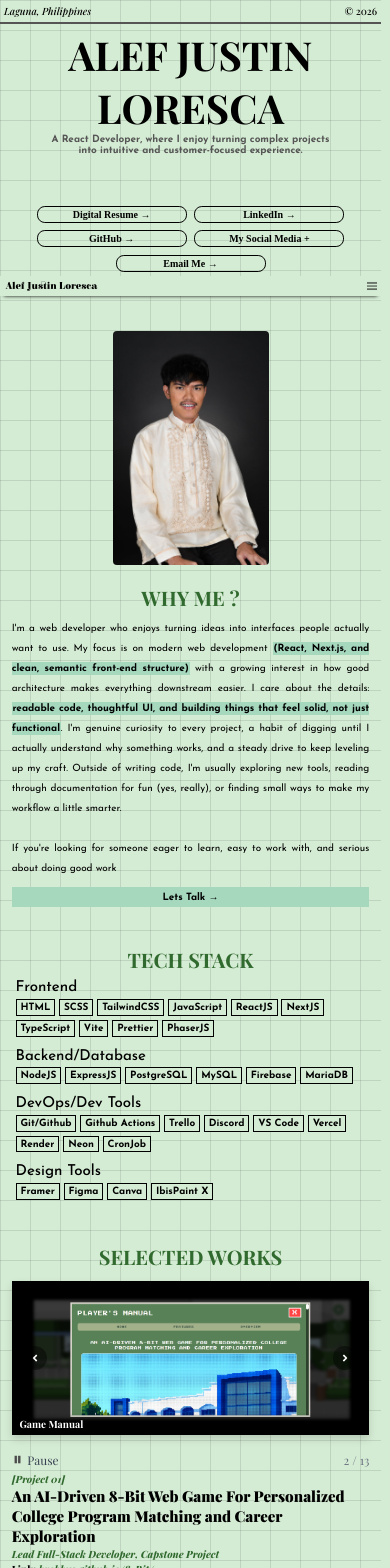
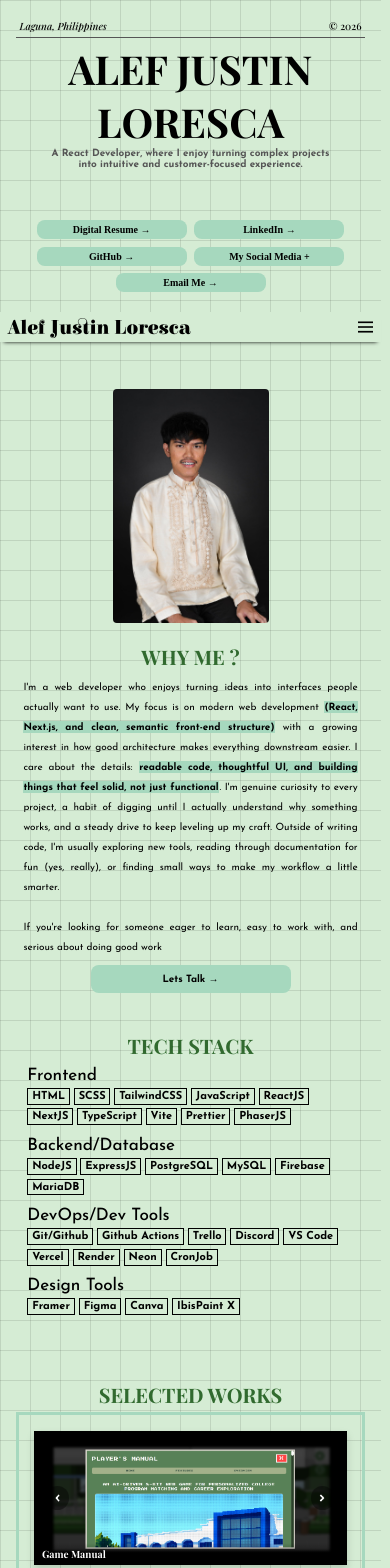
Before and after one commit to krobbus/Portfolio, a React (Vite) app: page / in a window 390 px wide. Shown: the top 1568 px of the page. Built offline with nearby package versions, Linux system fonts and the light colour scheme.

Commit message:
Adjust styles in media query

```diff
--- a/src/App.css
+++ b/src/App.css
@@ -30,7 +30,7 @@
     box-sizing: border-box;
     scroll-behavior: smooth;
     scrollbar-gutter: stable;
-    scroll-padding-top: 8vh;
+    scroll-padding-top: 6vh;
 
     ::selection {
         background-color: var(--secondary-color);
@@ -109,25 +109,24 @@ body{
                     display: flex;
                     align-items: center;
                     justify-content: center;
-                    padding: 0.5vw;
-                    border: 0.2vw solid #000;
+                    padding: 1vw;
+                    background-color: var(--tertiary-color);
                     border-radius: 2vw;
                     width: var(--pill-width);
                     text-align: center;
                     transition: ease-in-out 0.2s;
+                    cursor: pointer;
 
                     a{
                         color: #000;
                         font-weight: 800;
                         font-size: var(--small-desktop-font);
                         text-decoration: none;
+                        width: 100%;
                     }
 
                     &:hover{
-                        cursor: pointer;
-                        transform: scale(1.05);
-                        background-color: var(--secondary-dark-color);
-
+                        background-color: var(--main-dark-color);
                         a{ color: #fff; }
                     }
                 }
@@ -136,7 +135,10 @@ body{
 
         @media (max-width: 1000px) {
             header{
+                padding: 4vw;
+
                 #top-header{ font-size: calc(var(--small-desktop-font) - 5px); }
+                hr{ height: 1px; }
 
                 #main-header{
                     h1{ font-size: calc(var(--title-desktop-font) - 40px); }
@@ -195,34 +197,21 @@ body{
                     }
                 }
             }
-        }
-
-        @media (max-width: 1000px){
-            nav{
-                font-size: calc(var(--medium-small-desktop-font) - 10px);
-                span{ margin-left: 0.5vw; }
-                ul{ gap: 2vw; }
-            }
-        }
 
             .menu-toggle {
                 display: none;
                 flex-direction: column;
                 justify-content: center;
-            width: 2.5vw;
-            height: 2.5vw;
+                width: 4vw;
+                height: 4vw;
                 background: none;
                 border: none;
                 cursor: pointer;
                 padding: 0;
+                margin-right: 1vw;
                 z-index: 1001;
 
-            &.open {
-                position: fixed;
-                top: 2vw;
-                right: 2vw;
-                z-index: 1002;
-            }
+                &.hidden { visibility: hidden; }
             }
 
             .mobile-menu {
@@ -233,40 +222,47 @@ body{
                 width: 100%;
                 background-color: var(--main-color);
                 display: flex;
+                flex-direction: column;
                 justify-content: center;
                 align-items: center;
+                gap: 4vh;
                 transform: translateX(100%);
                 transition: transform 400ms ease;
                 z-index: 1000;
 
                 &.open { transform: translateX(0); }
 
+                .menu-toggle-inside{
+                    width: 4vw;
+                    cursor: pointer;
+                }
+
                 ul {
                     display: flex;
                     flex-direction: column;
                     align-items: center;
-                gap: 2vh;
+                    gap: 4vh;
 
                     li {
                         list-style-type: none;
 
-                    a {
+                        a{
                             text-decoration: none;
                             color: #000;
-                        font-size: var(--small-desktop-font);
+                            font-size: var(--header-desktop-font);
                             font-family: 'Elsie', serif;
-
-                        &:hover { transform: scale(1.05); }
+                        }
                     }
                 }
             }
         }
 
-        @media (max-width: 1000px) {
-            nav {
-                font-size: calc(var(--medium-small-desktop-font) - 10px);
+        @media (max-width: 1000px){
+            nav{
+                font-size: calc(var(--small-header-desktop-font) - 5px) !important;
                 > ul { display: none; }
                 .menu-toggle { display: flex; }
+                .mobile-menu{ ul{ gap: 2vh; }}
             }
         }
 
@@ -306,6 +302,11 @@ body{
                 margin: 0 2vw;
 
                 #profile-section{
+                    display: flex;
+                    flex-direction: column;
+                    justify-content: center;
+                    align-items: center;
+
                     h3{
                         color: var(--main-dark-color);
                         font-family: 'Playfair Display', serif;
@@ -403,6 +404,7 @@ body{
                 justify-content: center;
                 align-items: center;
                 gap: 5vw;
+                padding: 4vw;
 
                 #about-img-wrapper{
                     position: relative;
@@ -422,15 +424,20 @@ body{
                             line-height: calc(var(--line-height) - 10px);
                         }
 
-                        button{ font-size: calc(var(--medium-small-desktop-font) - 10px); }
+                        button{
+                            padding: 2vw;
+                            border-radius: 2vw;
+                            width: var(--pill-width);
+                            font-size: calc(var(--medium-small-desktop-font) - 10px);
+                        }
                     }
 
                     #stack-section{
                         h3{ font-size: calc(var(--large-header-desktop-font) - 10px); }
 
                         .list-container{
-                            p{ font-size: calc(var(--small-header-desktop-font) - 10px); }
-                            .pill-container{ span{ font-size: calc(var(--small-desktop-font) - 5px); }}
+                            p{ font-size: calc(var(--small-header-desktop-font) - 8px); }
+                            .pill-container{ span{ font-size: calc(var(--small-desktop-font) - 4px); }}
                         }
                     }
                 }
@@ -478,7 +485,7 @@ body{
                         display: flex;
                         flex-direction: column;
                         gap: 0.2vw;
-                        margin-bottom: 2vw;
+                        margin: 2vw 0;
 
                         .project-num, .project-category{
                             color: var(--main-dark-color);
@@ -525,6 +532,7 @@ body{
 
         @media (max-width: 1000px){
             #projects-section{
+                padding: 4vw;
                 h3{ font-size: calc(var(--large-header-desktop-font) - 10px); }
 
                 #project-list{
@@ -533,6 +541,9 @@ body{
                     gap: 5vw;
 
                     .project-cards{
+                        border: 1vw solid var(--tertiary-color);
+                        padding: 4vw;
+
                         .project-id{
                             .project-num, .project-category{ font-size: calc(var(--small-desktop-font) - 5px); }
                             h4{ font-size: calc(var(--small-header-desktop-font) - 10px); }
@@ -577,19 +588,20 @@ body{
             padding: 1vw;
             margin-top: 5vw;
 
+            #email-container {
+                border: 1vw solid var(--tertiary-color);
+                background-color: var(--main-color);
+                padding: 5vw;
+                height: 100%;
+                width: 100%;
+
                 h3{
                     color: var(--main-dark-color);
                     font-family: 'Playfair Display', serif;
                     font-size: var(--large-header-desktop-font);
                     text-align: center;
+                    margin-bottom: 2vh;
                 }
-
-            #email-container {
-                border: 1vw solid #A8D8A6;
-                background-color: var(--main-color);
-                padding: 5vw;
-                height: 100%;
-                width: 100%;
 
                 form{
                     display: grid;
@@ -609,7 +621,7 @@ body{
 
                     input, select{
                         border: none;
-                        border-bottom: 1vh solid #A8D8A6;
+                        border-bottom: 5px solid var(--tertiary-color);
                         background: transparent;
                         padding: 0.5vw 1vw;
                         padding-left: 0;
@@ -617,13 +629,11 @@ body{
                         font-size: var(--small-desktop-font);
                     }
 
-                    input[type='text']{
-                        text-transform: uppercase;
-                    }
+                    input[type='text']{ text-transform: uppercase; }
 
                     textarea{
                         border: none;
-                        border-bottom: 1vh solid #A8D8A6;
+                        border-bottom: 5px solid var(--tertiary-color);
                         background: transparent;
                         padding: 0.5vw 1vw;
                         padding-left: 0;
@@ -696,30 +706,38 @@ body{
 
         @media (max-width: 1000px){
             footer{
+                padding: 4vw;
+
+                #email-container {
                     h3{ font-size: calc(var(--large-header-desktop-font) - 10px); }
 
-                #email-container {
                     form{
                         display: flex;
                         flex-direction: column;
-                        gap: 1vw;
+                        gap: 4vw;
 
                         input, select, textarea{
+                            border-width: 2px;
                             font-size: calc(var(--small-desktop-font) - 5px);
                             width: 100%;
                         }
 
                         button{
                             font-size: calc(var(--small-desktop-font) - 5px);
-                            margin-top: 2vh;
+                            border-radius: 2vw;
+                            margin: 2vh 0;
+                            width: var(--pill-width);
+                            padding: 2vw;
                         }
                     }
 
                     #contact-containers {
+                        gap: 3vw;
+
                         a{
                             img{
-                                height: 3vw;
-                                width: 3vw;
+                                height: 4vw;
+                                width: 4vw;
                             }
                         }
                     }
--- a/src/App.tsx
+++ b/src/App.tsx
@@ -73,7 +73,7 @@ function App() {
 
       <main>
         <nav>
-          <span>Alef Justin Loresca</span>
+          <span onClick={() => { window.location.hash = 'top-header'; }}>Alef Justin Loresca</span>
 
           <ul>
             <li><a href='#top-header'>Home</a></li>
@@ -85,14 +85,22 @@ function App() {
           </ul>
 
           <img
-            className={`menu-toggle ${menuOpen ? 'open' : ''}`}
+            className={`menu-toggle ${menuOpen ? 'hidden' : ''}`}
             src='./images/Icons/Menu.png'
-            onClick={() => setMenuOpen((o) => !o)}
-            aria-label={menuOpen ? 'Close menu' : 'Open menu'}
-            alt='Menu Icon'
+            onClick={() => setMenuOpen(true)}
+            aria-label='Open menu'
+            alt='Menu icon'
           />
 
           <div className={`mobile-menu ${menuOpen ? 'open' : ''}`}>
+            <img
+              className='menu-toggle-inside'
+              src='./images/Icons/Menu.png'
+              onClick={() => setMenuOpen(false)}
+              aria-label='Close menu'
+              alt='Menu icon'
+            />
+
             <ul>
               <li><a href='#top-header' onClick={handleNavClick}>Home</a></li>
               <li><a href='#about-section' onClick={handleNavClick}>About Me</a></li>
@@ -123,9 +131,7 @@ function App() {
                 If you're looking for someone eager to learn, easy to work with, and serious about doing good work
               </p>
 
-              <button
-
-              >
+              <button onClick={() => { window.location.hash = 'contact-section'; }}>
                 Lets Talk &rarr;
               </button>
             </section>
@@ -278,9 +284,9 @@ function App() {
       </main>
 
       <footer id='contact-section'>
-        <h3>KEEP IN TOUCH</h3>
+        <div id='email-container'>
+          <h3>KEEP IN TOUCH</h3>
 
-        <div id='email-container'>
           <form onSubmit={handleSubmit}>
             <input id='name-input' type='text' value={name} onChange={(e) => setName(e.target.value)} placeholder='(OPTIONAL) MY NAME IS' />
             <input id='email-input' type='email' value={email} onChange={(e) => setEmail(e.target.value)} placeholder='MY EMAIL IS' required />
```
Lines whose indentation alone changed are shown as unchanged.
